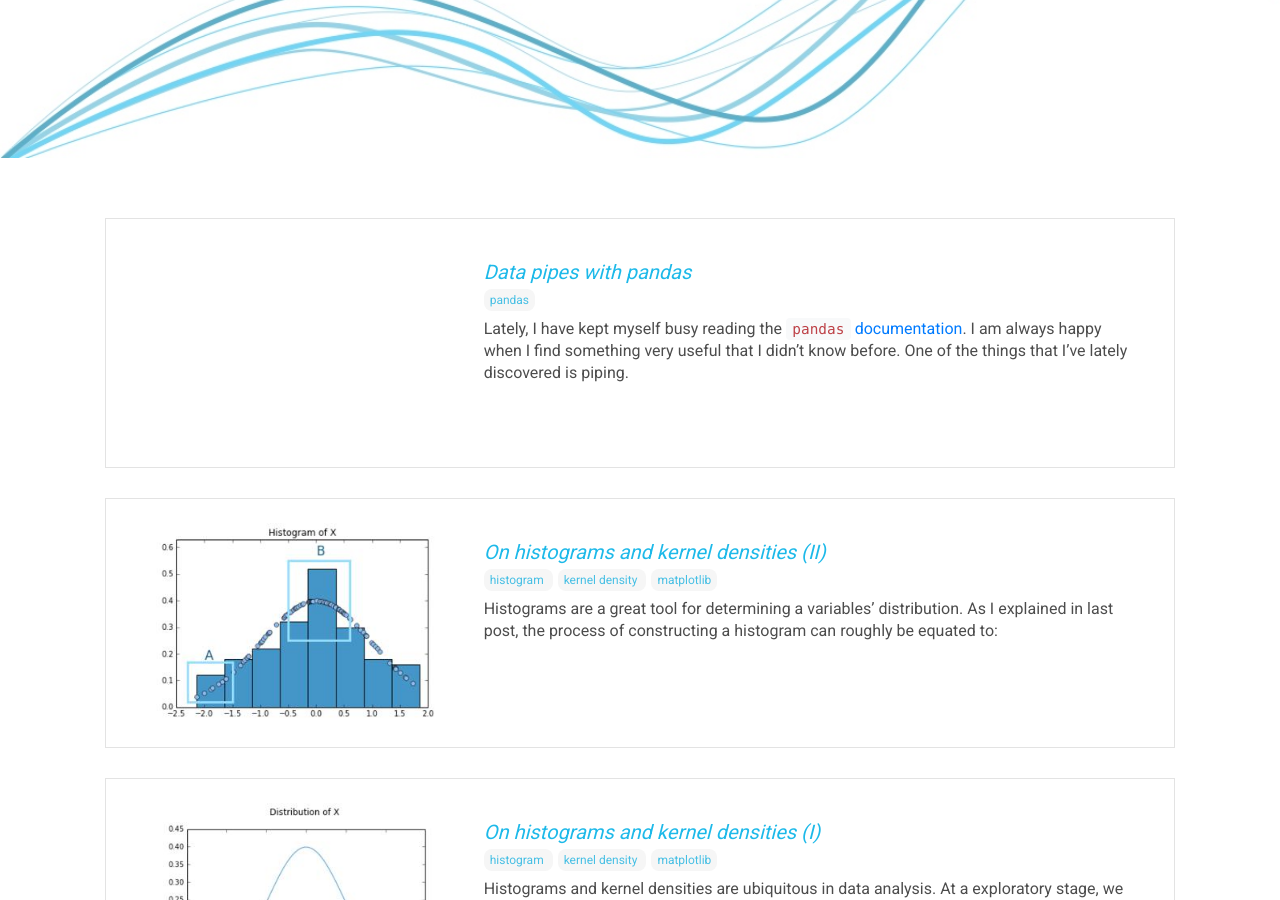
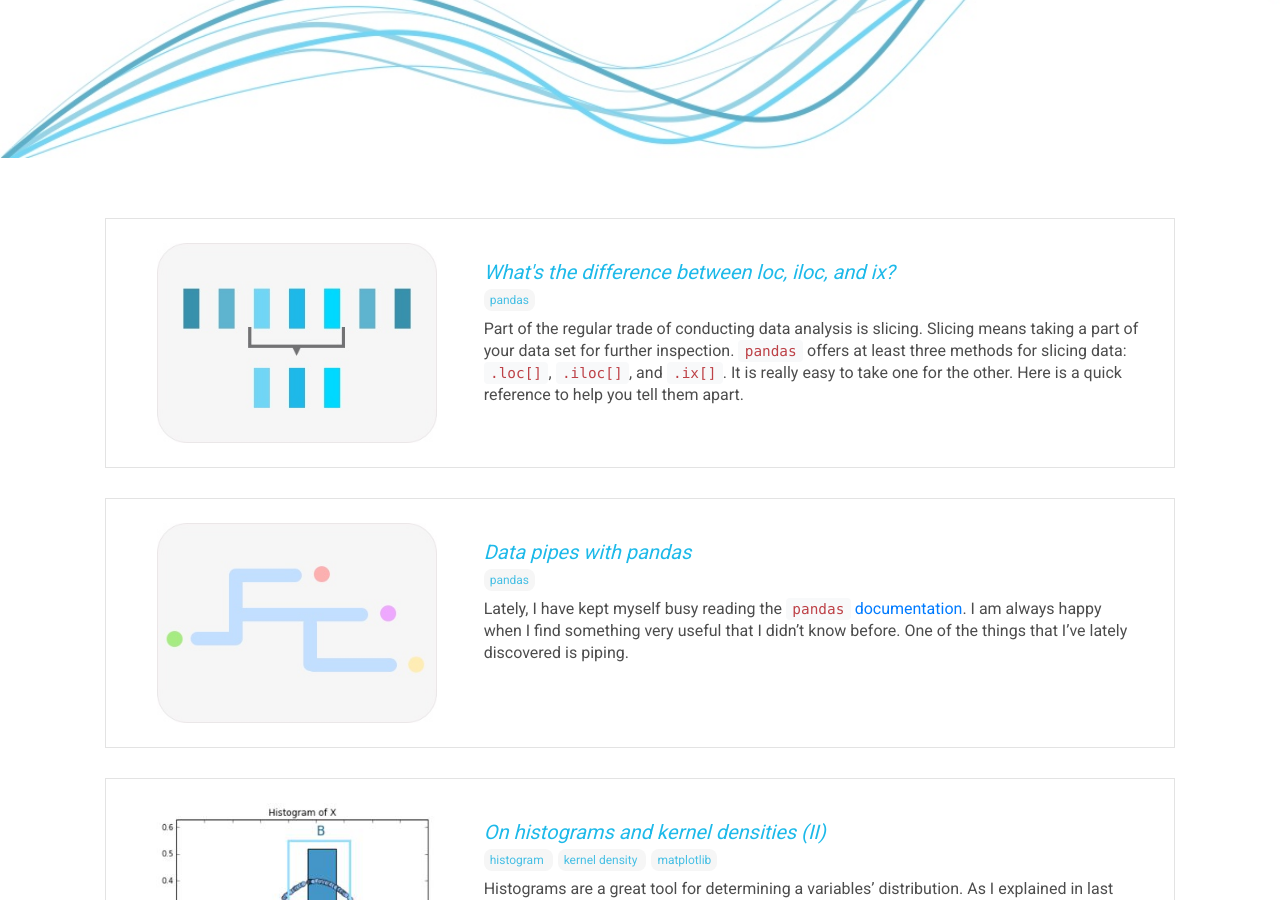
Before and after one commit to jlcoto/new_blog_page, a Jekyll site: the page built from index.html, in a window 1280 px wide and 900 px high, scrolled down 325 px. Built offline with Jekyll 4.4.1, drawn with Linux system fonts in a browser that asks for light colours; nearby versions of some CDN libraries; some web fonts are replaced.

Commit message:
Adds slicing methods post.

```diff
--- a/_posts/2016-07-05-pipes-with-pandas.markdown
+++ b/_posts/2016-07-05-pipes-with-pandas.markdown
@@ -4,6 +4,7 @@ title:  "Data pipes with pandas"
 date:   2016-07-04 00:24:55 +0100
 category: Data Analysis
 tags: [pandas]
+image: /img-post/pipes-large.jpg
 ---
 
 Lately, I have kept myself busy reading the `pandas` [documentation](http://pandas.pydata.org/pandas-docs/stable/). I am always happy when I find something very useful that I didn't know before. One of the things that I've lately discovered is piping.
--- /dev/null
+++ b/_posts/2016-07-11-slicing-methods-pandas.markdown
@@ -0,0 +1,231 @@
+---
+layout: post
+title:  "What's the difference between loc, iloc, and ix?"
+date:   2016-07-11 00:24:55 +0100
+category: Data Analysis
+tags: [pandas]
+image: /img-post/slice-large.jpg
+---
+
+Part of the regular trade of conducting data analysis is slicing. Slicing means taking a part of your data set for further inspection. `pandas` offers at least three methods for slicing data: `.loc[]`, `.iloc[]`, and `.ix[]`. It is really easy to take one for the other. Here is a quick reference to help you tell them apart.
+
+These three methods belong to index selection methods. Index is the identifier `pandas` uses for each row of the data set. A key thing to have into account is that indexing can take specific labels. These labels can either be integers or any other specified value by the user (e.g. dates, names). Check the following example:
+
+
+<div class="row justify-content-center">
+    <div class="col-8 text-center">
+    	<div class="table-pipe"> A. Integer based index </div>
+        <table class="table table-striped">
+            <thead class="table-columns">
+                <th></th>
+                <th>A</th>
+                <th>B</th>
+            </thead>
+            <tbody class="table-content">
+            <tr>
+              <th scope="row">0</th>
+              <td>10</td>
+              <td>no</td>
+            </tr>
+            <tr>
+              <th scope="row">1</th>
+              <td>20</td>
+              <td>yes</td>
+            </tr>
+            <tr>
+              <th scope="row">2</th>
+              <td>40</td>
+              <td>yes</td>
+            </tr>
+            <tr>
+              <th scope="row">3</th>
+              <td>50</td>
+              <td>no</td>
+            </tr>
+            </tbody>
+        </table>
+    </div>
+</div>
+
+
+<div class="row justify-content-center">
+    <div class="col-8 text-center">
+		<div class="table-pipe">B. Label index </div>
+        <table class="table table-striped">
+            <thead class="table-columns">
+                <th></th>
+                <th>A</th>
+                <th>B</th>
+            </thead>
+            <tbody class="table-content">
+            <tr>
+              <th scope="row">a</th>
+              <td>10</td>
+              <td>no</td>
+            </tr>
+            <tr>
+              <th scope="row">b</th>
+              <td>20</td>
+              <td>yes</td>
+            </tr>
+            <tr>
+              <th scope="row">c</th>
+              <td>40</td>
+              <td>yes</td>
+            </tr>
+            <tr>
+              <th scope="row">d</th>
+              <td>50</td>
+              <td>no</td>
+            </tr>
+            </tbody>
+        </table>
+    </div>
+</div>
+
+
+
+
+
+The data set is exactly the same. The only things that changes is the index. In one case is integer based, i.e. data set A. In the other, it uses a set of strings to identify the rows. This distinction is important to take into account when using selection methods.
+
+`.loc[]` is a **label based** method. This means that it will take into account the *names* or labels of the index when taking slices. For our data set B, `df_B.loc["b"]` will result in all the second row being selected.
+
+On the other hand, `.iloc[]` takes slices based on index's position. For the ones familiar with Python, it behaves like regular slicing. You just indicate the positional index number, and you get the appropriate slice. For example `df_A.iloc[0]` and `df_B.iloc[0]`, both will give you the first row of the data set. Note that, as in Python, `.iloc` is zero positional based, i.e. it starts at 0. `.ix[]` is the more flexible option. It accepts label based or index positional arguments.
+
+## Things get a bit tricky
+
+Things start getting a bit tricky when you have an integer based index. In this case, you can access to slices of the data set with `.loc[]` and `.iloc[]`. Note, however, that the results vary depending on which method you are using. Is always better to know what you get with each method to avoid possible mistakes. Here is a simple way in which you can mess it up. Suppose you have the following data sets:
+
+<div class="row justify-content-center">
+    <div class="col-8 text-center">
+    	<div class="table-pipe"> C. Integer based index </div>
+        <table class="table table-striped">
+            <thead class="table-columns">
+                <th></th>
+                <th>A</th>
+                <th>B</th>
+            </thead>
+            <tbody class="table-content">
+            <tr>
+              <th scope="row">0</th>
+              <td>10</td>
+              <td>no</td>
+            </tr>
+            <tr>
+              <th scope="row">1</th>
+              <td>20</td>
+              <td>yes</td>
+            </tr>
+            <tr>
+              <th scope="row">2</th>
+              <td>40</td>
+              <td>yes</td>
+            </tr>
+            <tr>
+              <th scope="row">3</th>
+              <td>50</td>
+              <td>no</td>
+            </tr>
+            </tbody>
+        </table>
+    </div>
+</div>
+
+
+
+<div class="row justify-content-center">
+    <div class="col-8 text-center">
+    	<div class="table-pipe">D. Label-integer based index </div>
+        <table class="table table-striped">
+            <thead class="table-columns">
+                <th></th>
+                <th>A</th>
+                <th>B</th>
+            </thead>
+            <tbody class="table-content">
+            <tr>
+              <th scope="row">2</th>
+              <td>10</td>
+              <td>no</td>
+            </tr>
+            <tr>
+              <th scope="row">1</th>
+              <td>20</td>
+              <td>yes</td>
+            </tr>
+            <tr>
+              <th scope="row">0</th>
+              <td>40</td>
+              <td>yes</td>
+            </tr>
+            <tr>
+              <th scope="row">3</th>
+              <td>50</td>
+              <td>no</td>
+            </tr>
+            </tbody>
+        </table>
+    </div>
+</div>
+
+
+
+Let's concentrate in data set C for a moment. Suppose you want to get the first three elements of the data set. Well, simple, you can use `.loc[]` or `.iloc[]`. Let's do that:
+
+{% highlight python %}
+df_C.loc[0:3]			df_C.iloc[0:3]
++----+-----+-----+		+----+-----+-----+
+|    |   A | B   |		|    |   A | B   |
+|----+-----+-----|		|----+-----+-----|
+|  0 |  10 | no  |		|  0 |  10 | no  |
+|  1 |  20 | yes |		|  1 |  20 | yes |
+|  2 |  40 | yes |		|  2 |  40 | yes |
+|  3 |  50 | no  |		+----+-----+-----+
++----+-----+-----+
+{% endhighlight %}
+
+Both `.loc[]` and `.iloc[]` work here, because the integer index can also be taken as a label. We get a different result depending on the method we are using. In the case of `.loc[]`, the selection includes the last term. With `.iloc[]`, normal Python index selection rules apply. Thus, the last term is excluded.
+
+Now, let's see data set D. Suppose you want to obtain a slice from observation 0 to 3. As you want a slice based in its position, this calls for `.iloc[]` See what happens if you mix both methods up:
+
+{% highlight python %}
+df_d.loc[0:3]			df_d.iloc[0:3]
++----+-----+-----+		+----+-----+-----+
+|    |   A | B   |		|    |   A | B   |
+|----+-----+-----|		|----+-----+-----|
+|  0 |  40 | yes |		|  2 |  10 | no  |
+|  3 |  50 | no  |		|  1 |  20 | yes |
++----+-----+-----+		|  0 |  40 | yes |
+				+----+-----+-----+
+{% endhighlight %}
+
+With `.iloc[]` you are getting what was expected. With `.loc[]` you are not. Once again, this is because `.loc[]` is *label based*. The method will look at the "name" and not the position of the index. Therefore, it will find the index with the label 0 and gives you a slide that *includes* the index with the label 3.
+
+## Be careful with .ix
+
+As `.ix[]` is the option that gives more flexibility, one might be tempted to use it. After all, for data set B, you could have accessed the first two elements either specifying `df_b.ix["a":"b"]` or `df_b.ix[0:2]`. Both options will yield the same result. However, it is important to be careful when one tries to access to slice integer based index. As seen before, when you have an integer based index, confusion may arise between location and label based methods. `.ix[]` solves this confusion by falling to label based access (i.e. like `.loc[]`), which might not be what you are looking for.
+
+Suppose, again, that you want to have a slice of the three first observations in D and you use `.ix[]`. Here is what you will get:
+
+{% highlight python %}
+df_d.ix[0:3]
++----+-----+-----+
+|    |   A | B   |
+|----+-----+-----|
+|  0 |  40 | yes |
+|  3 |  50 | no  |
++----+-----+-----+
+{% endhighlight %}
+
+In general, as pointed in the [documentation](http://pandas.pydata.org/pandas-docs/stable/indexing.html), whenever you have a integer based index, is better to be explicit about the way you are taking slices. This means, one must avoid using `.ix` and prefer using `.loc` or `.iloc` depending on what is needed.
+
+So, this is what you need to remember:
+
+- `.loc` takes slices based on labels. `.iloc` uses observations' position. `.ix` uses both labels and positions.
+- `.loc` includes last element, when using an interval slice (e.g, ["a":"c"]). `.iloc` does not include last element.
+- When using a integer based index be clear with what you want and avoid confusion by appropriately selecting `.loc` or `iloc` for the task. Avoid using `.ix`.
+
+<div class="text-right">
+Happy slicing!
+</div>
```
Also changed, not shown: img-post/pipes-large.jpg (added), img-post/slice-large.jpg (added).
